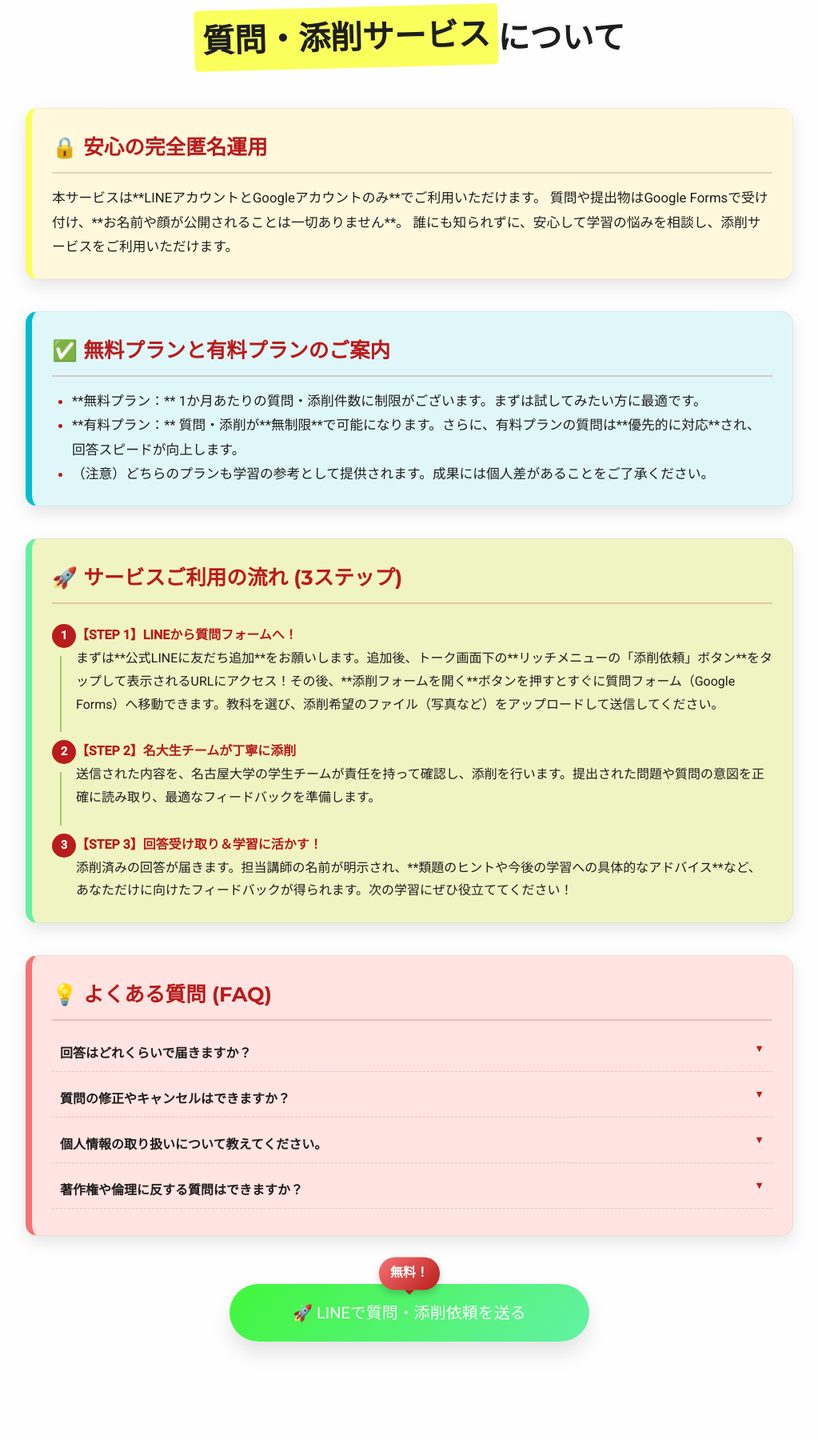
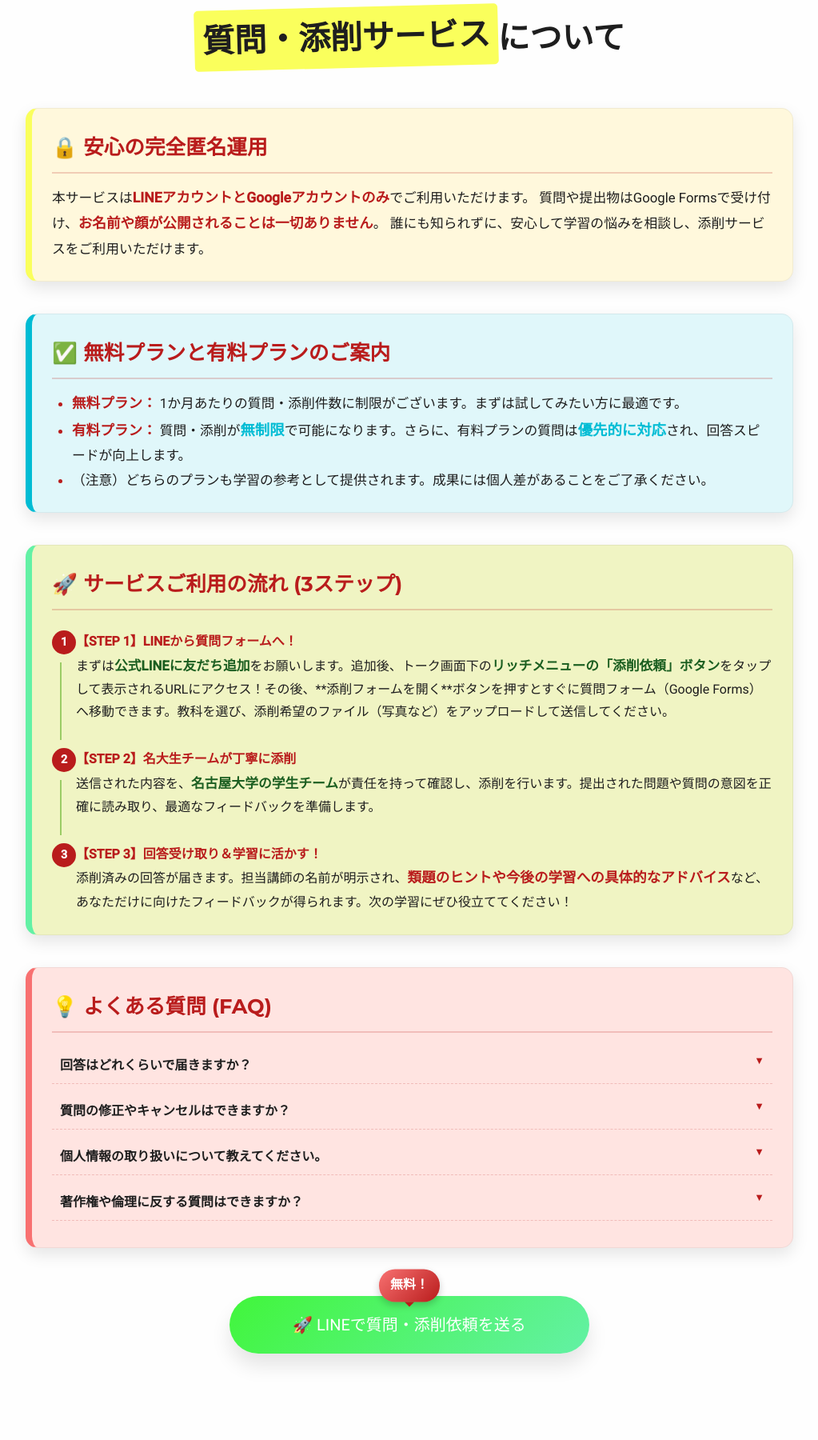
Before and after one commit to morisanyutakun-png/vectornova, a Flask app: page /qanda in a window 1280 px wide. Shown: the part 218-2018 px from the top of the page at 80% size, without its empty margins (128-1151 px from the left). Run offline with Flask 3, Linux system fonts and the light colour scheme.

Commit message:
添削html追加

```diff
--- a/templates/qanda.html
+++ b/templates/qanda.html
@@ -11,7 +11,7 @@
         /* Card共通のスタイル調整 */
         .qanda-card {
             font-family: 'Roboto', sans-serif;
-            border: 1px solid rgba(0, 0, 0, 0.05); /* 境界線をうっすら追加 */
+            border: 1px solid rgba(0, 0, 0, 0.05);
             transition: transform 0.3s ease, box-shadow 0.3s ease;
         }
         .qanda-card:hover {
@@ -21,7 +21,7 @@
         .qanda-card h3 {
             font-family: 'Montserrat', sans-serif !important;
             font-weight: 700;
-            color: #b91c1c; /* メインカラーを使用 */
+            color: #b91c1c;
             padding-bottom: 8px;
             border-bottom: 2px solid rgba(185, 28, 28, 0.2);
             margin-bottom: 15px !important;
@@ -29,28 +29,46 @@
 
         /* 匿名カードの強調 */
         .qanda-card.anonymous-card {
-            background: #fff8dc; /* 薄い黄色 */
-            border-left: 8px solid #faff5c; /* 左側に目立つライン */
+            background: #fff8dc;
+            border-left: 8px solid #faff5c;
+        }
+        /* 匿名カード内のキーワード強調 */
+        .anonymous-card .key-emphasis {
+            color: #b91c1c; /* 赤色で強調 */
+            font-weight: 700;
+            font-size: 1.1rem;
         }
 
         /* プランカードの強調 */
         .qanda-card.plan-info-card {
-            background: #e0f7fa; /* 薄い青 */
-            border-left: 8px solid #00bcd4; /* 左側に目立つライン */
+            background: #e0f7fa;
+            border-left: 8px solid #00bcd4;
         }
         .plan-info-card li::marker {
             color: #b91c1c;
             font-size: 1.1rem;
         }
+        /* プラン名強調 */
+        .plan-name {
+            color: #b91c1c;
+            font-weight: 700;
+            font-size: 1.1rem;
+        }
+        /* 無制限強調 */
+        .unlimited-highlight {
+            color: #00bcd4; /* 青で強調 */
+            font-weight: 700;
+            font-size: 1.15rem;
+        }
 
         /* 利用の流れ（タイムライン）の強化 */
         .qanda-card.timeline-card {
-            background: #f0f4c3; /* 薄い緑 */
+            background: #f0f4c3;
             border-left: 8px solid #63f1a5;
         }
         .timeline-step {
             position: relative;
-            padding-left: 30px; /* アイコン分のスペース */
+            padding-left: 30px;
         }
         /* タイムラインの縦線 */
         .timeline-step:not(:last-child)::before {
@@ -60,7 +78,7 @@
             top: 40px;
             bottom: -20px;
             width: 2px;
-            background-color: #9ccc65; /* 緑色の中間色 */
+            background-color: #9ccc65;
         }
         .timeline-step > div:first-child {
             position: absolute;
@@ -75,13 +93,25 @@
             justify-content: center;
             align-items: center;
             font-size: 0.9rem !important;
-            box-shadow: 0 0 0 4px #f0f4c3; /* 背景色と同じ色のリング */
+            box-shadow: 0 0 0 4px #f0f4c3;
             font-weight: bold;
+        }
+        /* ステップ内の強調キーワード */
+        .step-keyword {
+            color: #1b5e20; /* 濃い緑色 */
+            font-weight: 700;
+            font-size: 1.05rem;
+        }
+        /* 最終ステップのフィードバック強調 */
+        .feedback-highlight {
+            color: #b91c1c;
+            font-weight: 700;
+            font-size: 1.1rem;
         }
 
         /* FAQの強化 */
         .qanda-card.faq-card {
-            background: #ffe4e1; /* 薄い赤 */
+            background: #ffe4e1;
             border-left: 8px solid #f87171;
         }
         .faq-item {
@@ -159,8 +189,8 @@
         <div class="qanda-card anonymous-card" style="padding:25px; border-radius:15px; box-shadow:0 8px 20px rgba(0,0,0,0.1);">
             <h3 style="font-size:1.6rem;">🔒 安心の完全匿名運用</h3>
             <p style="font-size:1.05rem;">
-                本サービスは**LINEアカウントとGoogleアカウントのみ**でご利用いただけます。
-                質問や提出物はGoogle Formsで受け付け、**お名前や顔が公開されることは一切ありません**。
+                本サービスは<span class="key-emphasis">LINEアカウントとGoogleアカウントのみ</span>でご利用いただけます。
+                質問や提出物はGoogle Formsで受け付け、<span class="key-emphasis">お名前や顔が公開されることは一切ありません</span>。
                 誰にも知られずに、安心して学習の悩みを相談し、添削サービスをご利用いただけます。
             </p>
         </div>
@@ -168,8 +198,8 @@
         <div class="qanda-card plan-info-card" style="padding:25px; border-radius:15px; box-shadow:0 8px 20px rgba(0,0,0,0.1);">
             <h3 style="font-size:1.6rem;">✅ 無料プランと有料プランのご案内</h3>
             <ul style="margin-left:25px; list-style-type: disc; font-size:1.05rem;">
-                <li>**無料プラン：** 1か月あたりの質問・添削件数に制限がございます。まずは試してみたい方に最適です。</li>
-                <li>**有料プラン：** 質問・添削が**無制限**で可能になります。さらに、有料プランの質問は**優先的に対応**され、回答スピードが向上します。</li>
+                <li><span class="plan-name">無料プラン：</span> 1か月あたりの質問・添削件数に制限がございます。まずは試してみたい方に最適です。</li>
+                <li><span class="plan-name">有料プラン：</span> 質問・添削が<span class="unlimited-highlight">無制限</span>で可能になります。さらに、有料プランの質問は<span class="unlimited-highlight">優先的に対応</span>され、回答スピードが向上します。</li>
                 <li>（注意）どちらのプランも学習の参考として提供されます。成果には個人差があることをご了承ください。</li>
             </ul>
         </div>
@@ -182,7 +212,7 @@
                     <div style="font-size:1.5rem;">1</div>
                     <div>
                         <strong style="color:#b91c1c;">【STEP 1】LINEから質問フォームへ！</strong><br>
-                        まずは**公式LINEに友だち追加**をお願いします。追加後、トーク画面下の**リッチメニューの「添削依頼」ボタン**をタップして表示されるURLにアクセス！その後、**添削フォームを開く**ボタンを押すとすぐに質問フォーム（Google Forms）へ移動できます。教科を選び、添削希望のファイル（写真など）をアップロードして送信してください。
+                        まずは<span class="step-keyword">公式LINEに友だち追加</span>をお願いします。追加後、トーク画面下の<span class="step-keyword">リッチメニューの「添削依頼」ボタン</span>をタップして表示されるURLにアクセス！その後、**添削フォームを開く**ボタンを押すとすぐに質問フォーム（Google Forms）へ移動できます。教科を選び、添削希望のファイル（写真など）をアップロードして送信してください。
                     </div>
                 </div>
 
@@ -190,7 +220,7 @@
                     <div style="font-size:1.5rem;">2</div>
                     <div>
                         <strong style="color:#b91c1c;">【STEP 2】名大生チームが丁寧に添削</strong><br>
-                        送信された内容を、名古屋大学の学生チームが責任を持って確認し、添削を行います。提出された問題や質問の意図を正確に読み取り、最適なフィードバックを準備します。
+                        送信された内容を、<span class="step-keyword">名古屋大学の学生チーム</span>が責任を持って確認し、添削を行います。提出された問題や質問の意図を正確に読み取り、最適なフィードバックを準備します。
                     </div>
                 </div>
 
@@ -198,7 +228,7 @@
                     <div style="font-size:1.5rem;">3</div>
                     <div>
                         <strong style="color:#b91c1c;">【STEP 3】回答受け取り＆学習に活かす！</strong><br>
-                        添削済みの回答が届きます。担当講師の名前が明示され、**類題のヒントや今後の学習への具体的なアドバイス**など、あなただけに向けたフィードバックが得られます。次の学習にぜひ役立ててください！
+                        添削済みの回答が届きます。担当講師の名前が明示され、<span class="feedback-highlight">類題のヒントや今後の学習への具体的なアドバイス</span>など、あなただけに向けたフィードバックが得られます。次の学習にぜひ役立ててください！
                     </div>
                 </div>
 
```
